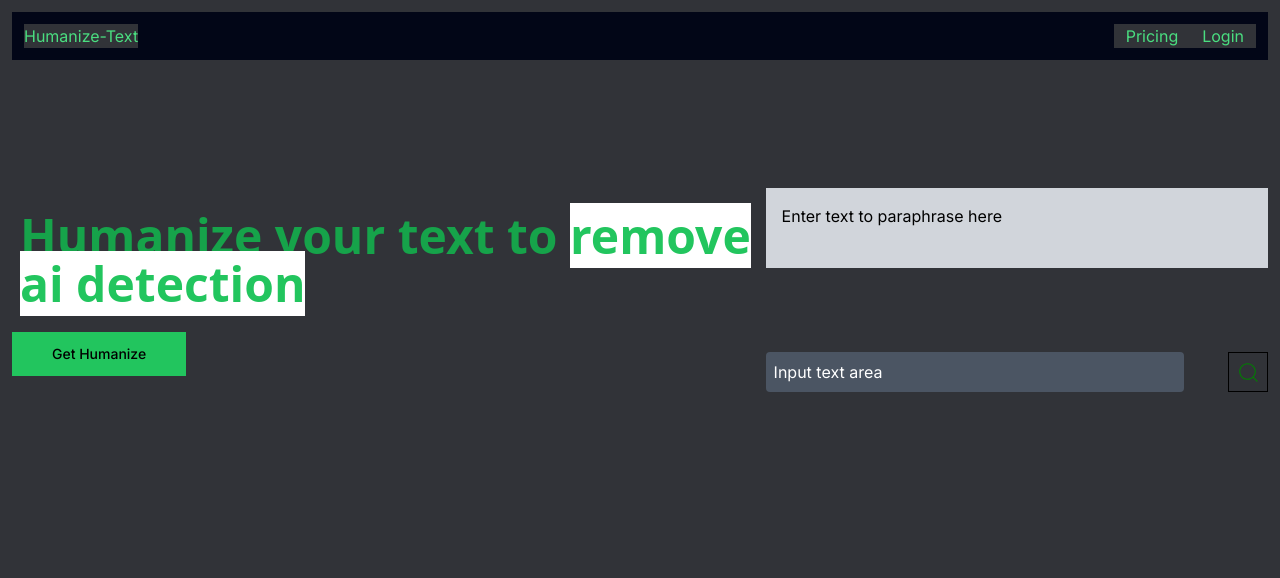
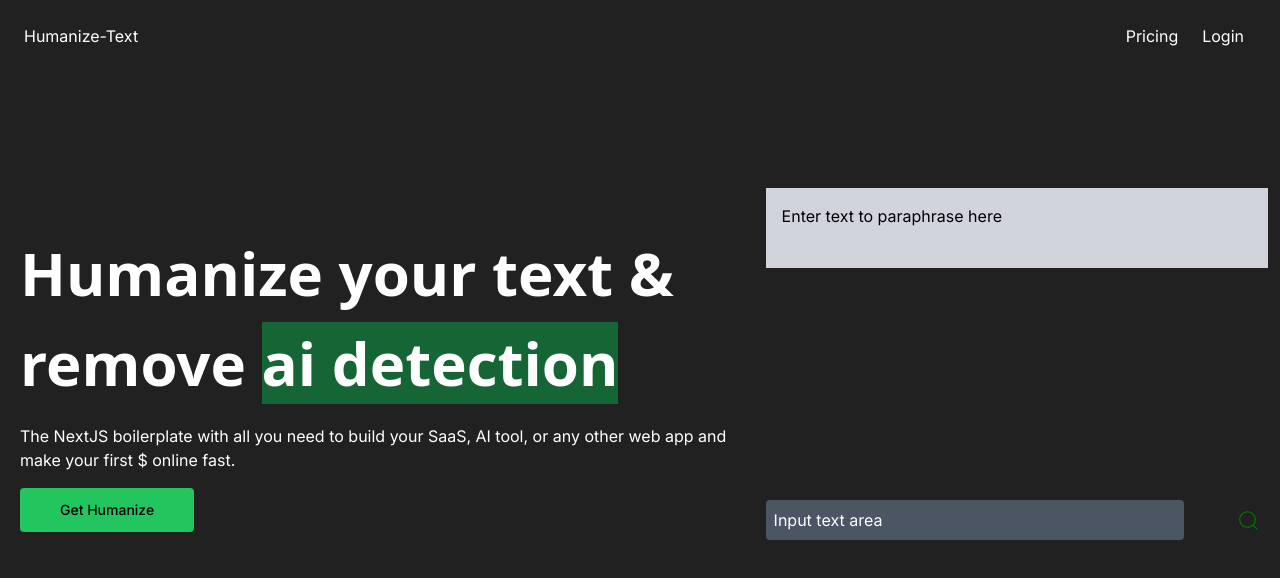
Before and after one commit to MabroorA/humanize-text.com, a Next.js app: page / in a window 1280 px wide. Shown: the top 578 px of the page. Built offline with nearby package versions, Linux system fonts and the light colour scheme.

Commit message:
landing page css inprogress

```diff
--- a/app/globals.css
+++ b/app/globals.css
@@ -3,8 +3,8 @@
 @tailwind utilities;
 
 *{
-  background-color: #313338;
+  background-color: #212121;
 }
 :root{
-  background-color: #313338;
+  background-color: #212121;
 }
--- a/app/page.tsx
+++ b/app/page.tsx
@@ -8,7 +8,7 @@ export default function Home() {
   return (
     <>
     <main className=" max-w-7xl max-h-lvh mx-auto p-3">
-      <nav className=" bg-slate-950 flex flex-row justify-between bg-origin-padding p-3 text-green-400">
+      <nav className=" flex flex-row justify-between bg-origin-padding p-3 text-white">
         <div className=" hover:text-white">Humanize-Text</div>
         <div className="flex">
           <div className="hover:text-white px-3">Pricing</div>
@@ -17,13 +17,19 @@ export default function Home() {
       </nav>
       <section className="flex flex-row justify-between py-32 ">
         <div className="flex flex-col justify-left min-h-16 w-3/5">
-          <div>
-            <h1 className="text-5xl text-green-600 font-sans font-extrabold  text-left mt-4 p-2 ">
-              Humanize your text to <span className=" bg-white text-green-500">remove ai detection</span>
+          <div className=" text-left mt-4 p-2">
+            <h1 className=" text-6xl leading-normal  text-white font-sans font-extrabold py-4 min">
+              Humanize your text &<br />remove {" "}
+               <span className=" bg-green-800 ">
+                ai detection
+              </span>
             </h1>
+            <p className="text-white">
+            The NextJS boilerplate with all you need to build your SaaS, AI tool, or any other web app and make your first $ online fast.
+            </p>
           </div>
-          <div className="py-4">
-            <Button size="lg" className=" bg-green-500 text-black-700">Get Humanize</Button>
+          <div className="p-2">
+            <Button size="lg" className=" bg-green-500 text-black-700 rounded">Get Humanize</Button>
           </div>
         </div>
 
@@ -33,7 +39,7 @@ export default function Home() {
 
           <div className="flex flex-row justify-between ">
             <div className="bg-gray-600 rounded w-5/6 p-2 text-white">Input text area</div>
-            <Button variant="outline" size="icon" >
+            <Button variant="destructive" size="icon" >
             <div>
               <CiSearch style={{color:"green", fontSize:25}}/>
             </div>
```
